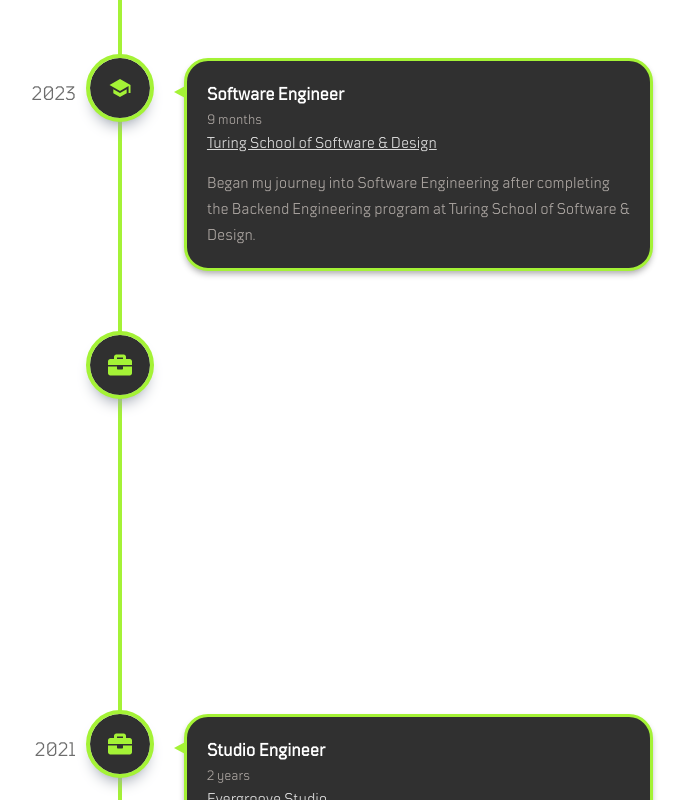
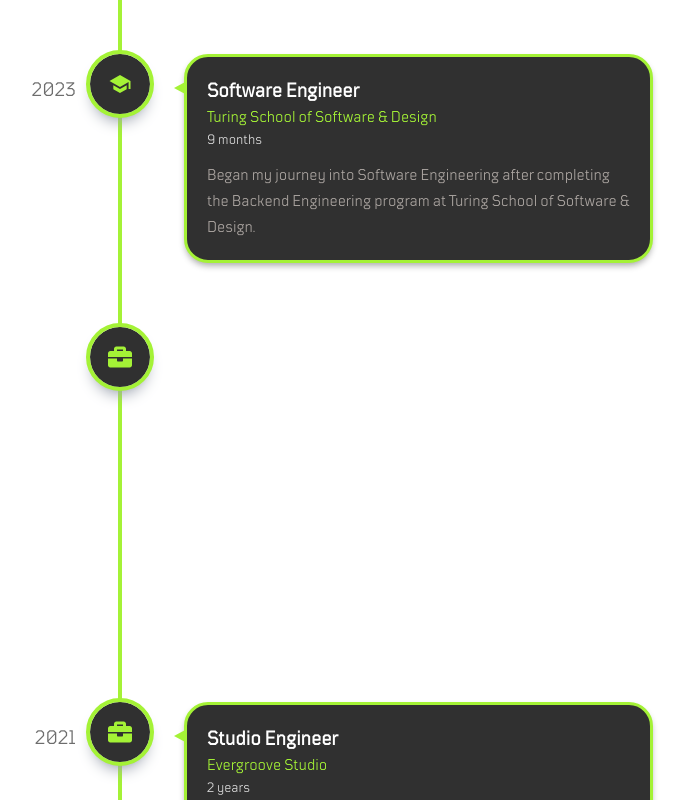
Before and after one commit to Dav1s-Ops/personal-portfolio, a React (Vite) app: page / in a window 1280 px wide. Shown: the part 1220-2020 px from the top of the page, without its empty margins (552-1238 px from the left). Built offline with nearby package versions, Linux system fonts and the light colour scheme.

Commit message:
fix incorrect info

```diff
--- a/src/assets/data.js
+++ b/src/assets/data.js
@@ -62,9 +62,9 @@ export const data = [
   {
     year: 2016,
     company: 'University Of Colorado Denver',
-    website: 'https://brownnote.com/',
+    website: 'https://www.ucdenver.edu/',
     title: 'Audio Engineer',
-    duration: '2 years',
+    duration: '4 years',
     inSchool: true,
     details: "Completed my BA of Science in Recording Arts.",
     list: ['Repaired speakers: Enhanced sound quality by resolving audio issues in speakers.', 'Built comprehensive Audio Packages: Increased client satisfaction through tailored Audio Packages.', 'Loaded / unloaded trucks: Improved setup times and productivity in equipment logistics.', 'Flew Line-array systems: Optimized audience audio experience with PA system positioning.']
--- a/src/components/Work.jsx
+++ b/src/components/Work.jsx
@@ -25,13 +25,16 @@ const Work = () => {
             icon={work.inSchool ? <IoMdSchool/> : <FaBriefcase />}
             iconClassName='bg-dark_gray shadow-lg shadow-gray-400 outline outline-alien_green outline-4'
           >
-            <h3 className="text-lg font-semibold text-white">{work.title}</h3>
-            <h5 className='my-1 text-sm font-normal leading-none text-stone-400'>{work.duration}</h5>
+            <h3 className="text-xl font-bold text-white">{work.title}</h3>
             <a
-              className='mt-4 cursor-pointer text-light_gray hover:scale-105 ease-in duration-200 hover:bg-dark_gray hover:text-alien_green hover:rounded-md'
-              href={work.website} target="_blank" rel="noopener noreferrer">
-              <u>{work.company}</u>
+              className='mt-4 cursor-pointer text-alien_green hover:scale-105 ease-in duration-200 hover:bg-dark_gray hover:text-light_gray hover:rounded-md'
+              href={work.website}
+              target="_blank"
+              rel="noopener noreferrer"
+              style={{ textDecoration: 'none' }}> {/* Add inline style to remove underline */}
+              {work.company}
             </a>
+            <h5 className='my-1 text-sm font-normal leading-none text-light_gray'>{work.duration}</h5>
             <p className="text-stone-400">{work.details}</p>
           </VerticalTimelineElement>
         ))}
```
